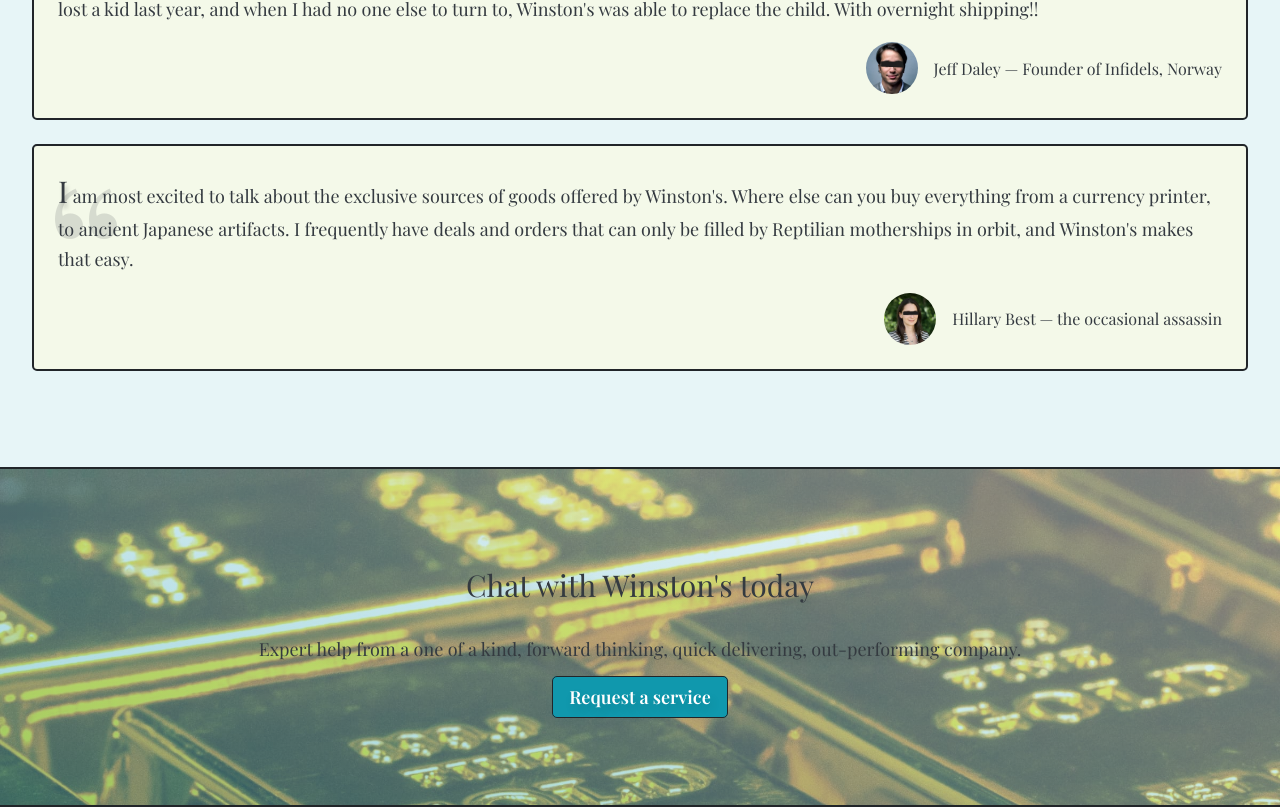
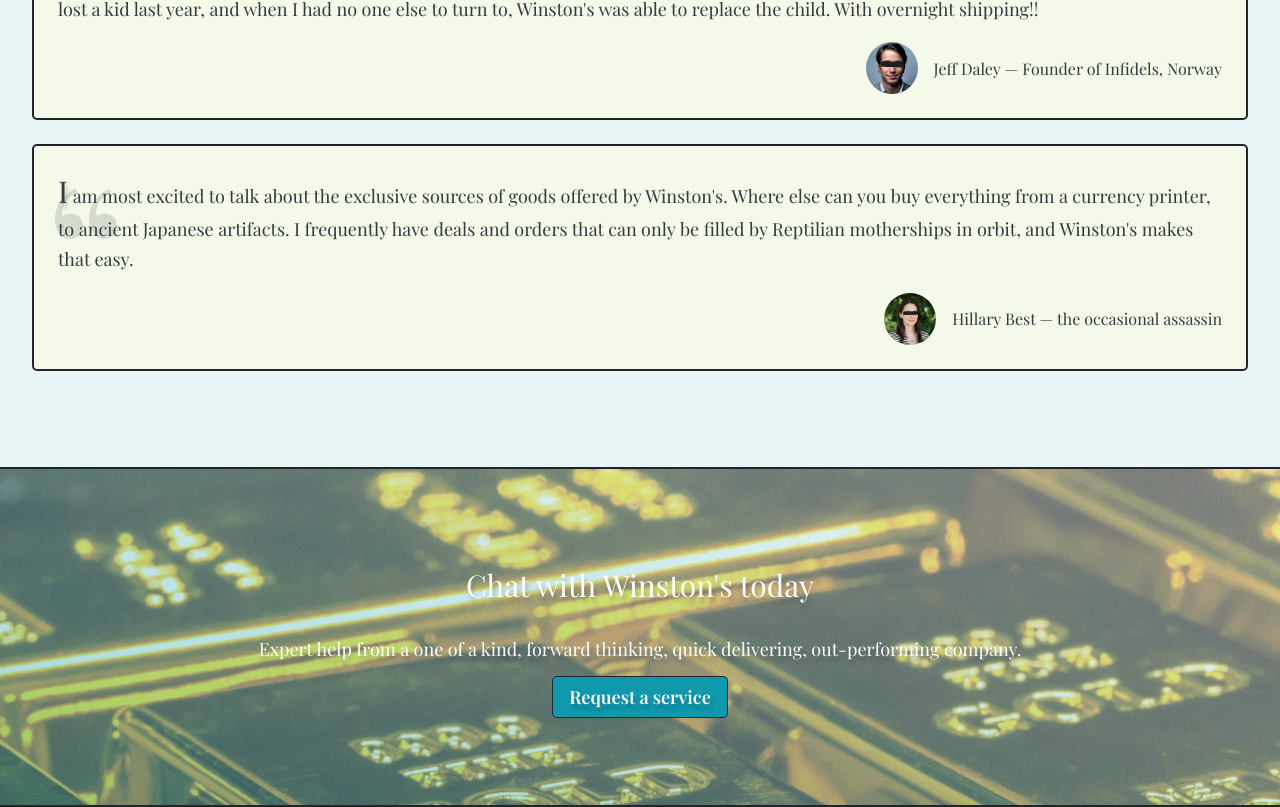
Before and after one commit to pto1026/winstons, a Next.js app: page / in a window 1280 px wide. Shown: the part 5614-6421 px from the top of the page. Built offline with nearby package versions, Linux system fonts and the light colour scheme.

Commit message:
finished cta section

```diff
--- a/styles/layouts/_hero.scss
+++ b/styles/layouts/_hero.scss
@@ -13,7 +13,7 @@
         gap: 2.4rem;
         align-items: flex-start;
         color: #fff;
-        width: 65%
+        width: 65%;
     }
 
     &__paragraph {
--- a/styles/pages/_home.scss
+++ b/styles/pages/_home.scss
@@ -44,8 +44,9 @@
     background-image: linear-gradient(to bottom left, rgba(231, 245, 247, 0.5), rgba(64, 172, 189, 0.5)), url(../../public/imgs/gold.jpg);
     border-bottom: var(--border);
     background-size: cover;
-    //color: white;
-    text-shadow: .3rem .5rem 1rem rgba(0, 0, 0, 0.15);
+    color: #fff;
+    text-shadow: .2rem .5rem .4rem rgba(0, 0, 0, .2);
+
 
 
     &__header {
```
